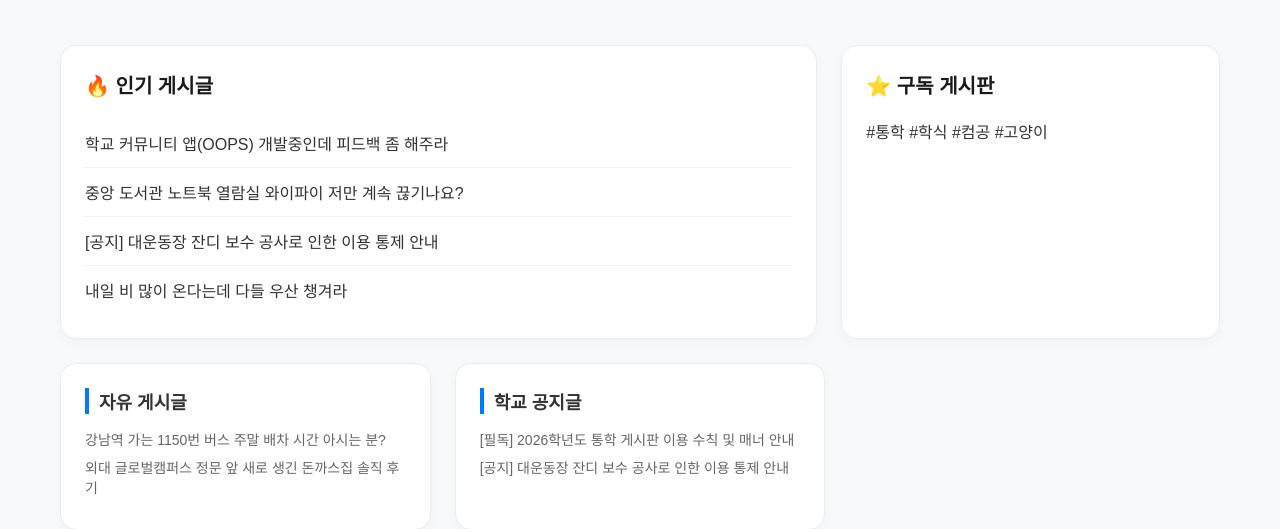
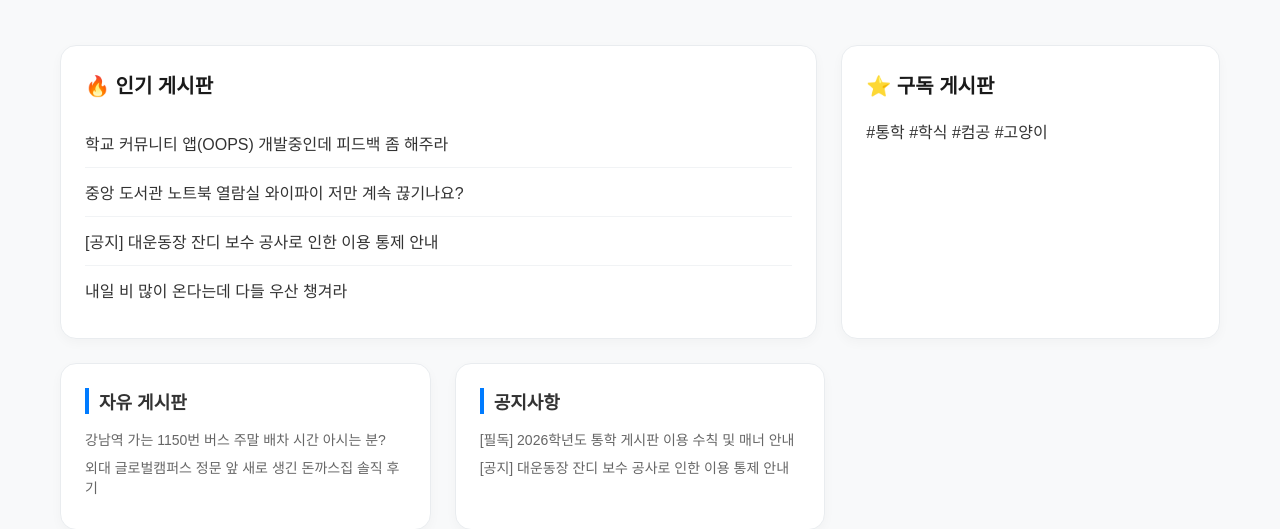
Before and after one commit to gyutak243/OOPS, a React (Vite) app in the folder Team_Project/: page / in a window 1280 px wide. Shown: the part 322-851 px from the top of the page. Built offline with nearby package versions, Linux system fonts and the light colour scheme.

Commit message:
어색하게 보이는 부분 수정

```diff
--- a/Team_Project/src/components/Aside.jsx
+++ b/Team_Project/src/components/Aside.jsx
@@ -40,13 +40,13 @@ const Aside = () => {
 
             <section className="sidebar__widget widget-popular">
                 <h3 className="widget-popular__title" onClick={() => nav("/popular")}>
-                    <img src={fire} alt="인기" className="widget-title-icon"/> 인기 게시글
+                    <img src={fire} alt="인기" className="widget-title-icon"/> 인기 게시판
                 </h3>
                 <SideBarWidget type={"free"}></SideBarWidget>
             </section>
 
             <section className="sidebar__widget widget-board-preview">
-                <h3 className="widget-board-preview__title" onClick={() => nav("/notice")}>공지글 게시판</h3>
+                <h3 className="widget-board-preview__title" onClick={() => nav("/notice")}>공지 게시판</h3>
                 <SideBarWidget type={"notification"}></SideBarWidget>
             </section>
         </aside>
--- a/Team_Project/src/components/Board.jsx
+++ b/Team_Project/src/components/Board.jsx
@@ -26,11 +26,11 @@ const Board = () => {
       <div className="bottom-grid">
 
         <div className="card board-item" onClick={()=> nav("/free")}>
-          <h3>자유 게시글</h3>
+          <h3>자유 게시판</h3>
           <PostWidgetTitle type={"free"}></PostWidgetTitle>
         </div>
         <div className="card board-item" onClick={()=> nav("/notice")}>
-          <h3>학교 공지글</h3>
+          <h3>공지사항</h3>
           <PostWidgetTitle type={"notification"}></PostWidgetTitle>
         </div>
       </div>
--- a/Team_Project/src/components/HotPost.jsx
+++ b/Team_Project/src/components/HotPost.jsx
@@ -7,7 +7,7 @@ const HotPost = ()=>{
     return (
         <section className="card hot-posts" onClick={()=>nav("/popular")}>
           <div className="card-header">
-            <h2>🔥 인기 게시글</h2>
+            <h2>🔥 인기 게시판</h2>
           </div>
           <HotPostTitleList></HotPostTitleList>
         </section>
--- a/Team_Project/src/components/HotPostWidget.jsx
+++ b/Team_Project/src/components/HotPostWidget.jsx
@@ -7,7 +7,7 @@ import Contents from "./Contents";
 const HotPostWidget = ()=>{
     return (
         <div className="main-layout">
-            <Title title={"인기글"}></Title>
+            <Title title={"인기"}></Title>
             <Contents type={"hot"}></Contents>
         </div>
 
--- a/Team_Project/src/components/Login.jsx
+++ b/Team_Project/src/components/Login.jsx
@@ -61,7 +61,7 @@ const Login = ({ setView }) => {
         <div className="auth-card">
             <div className="auth-card__header">
                 <h2 className="auth-title">로그인</h2>
-                <p className="auth-subtitle">LOOPS 계정으로 로그인해 주세요.</p>
+                <p className="auth-subtitle">OOPS 계정으로 로그인해 주세요.</p>
             </div>
 
             <form className="auth-form" onSubmit={handleLoginSubmit}>
```
Also changed, not shown: Team_Project/src/assets/man.png, 1 other file (tests, documents, lock files or other folders).
